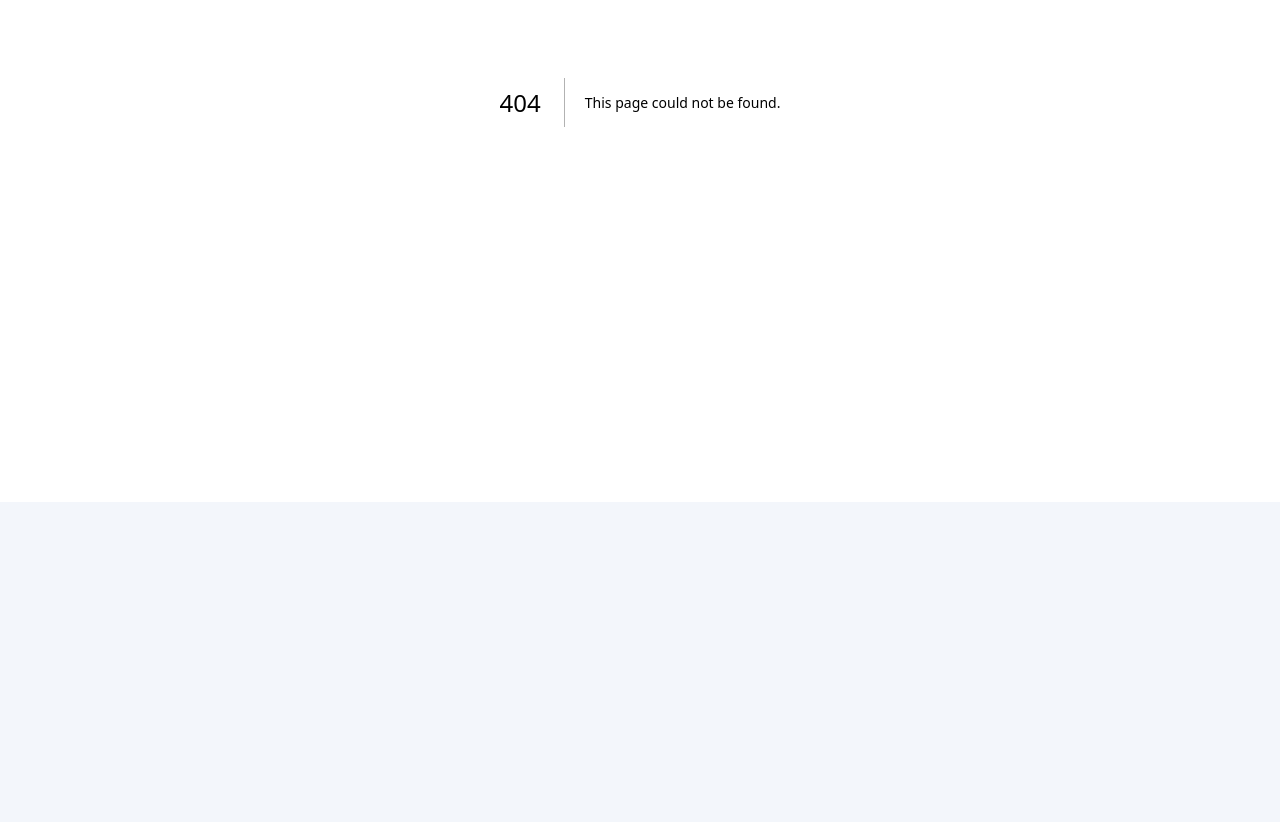
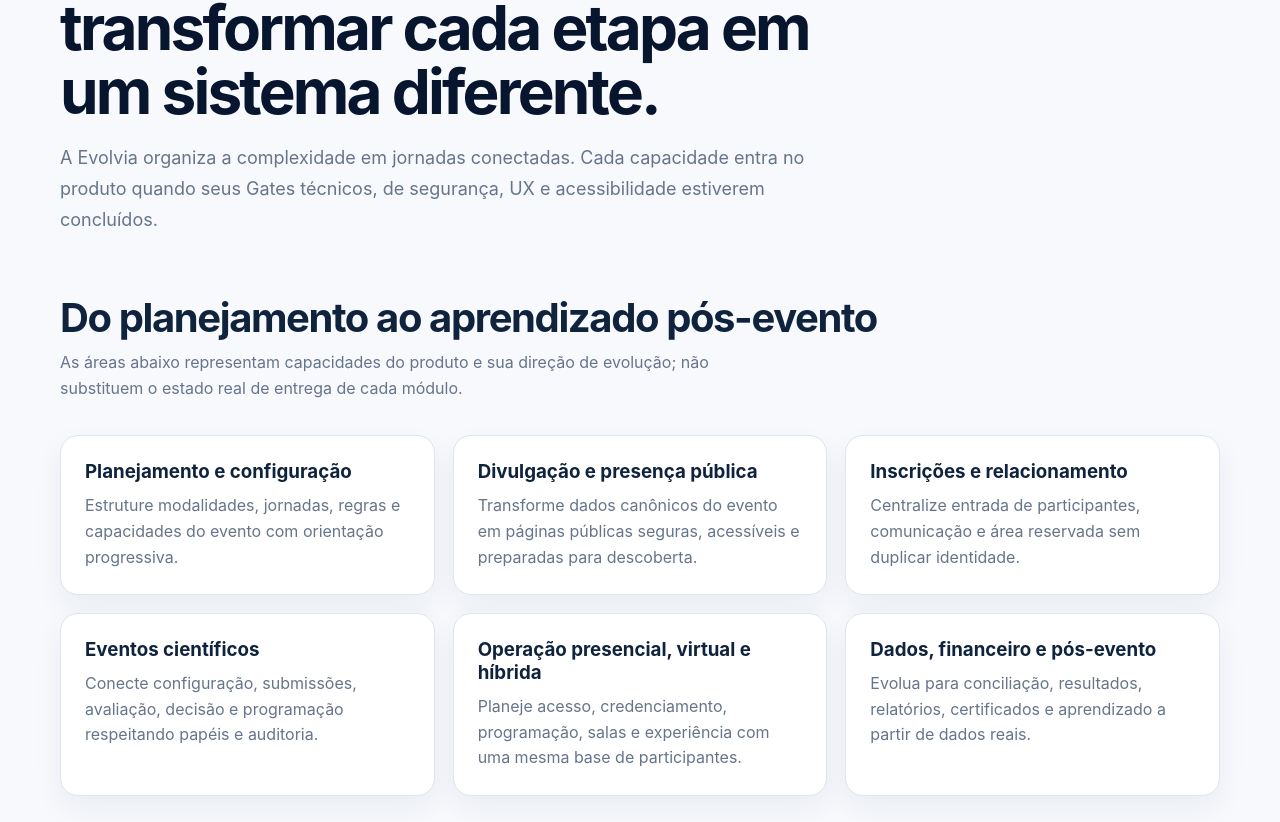
Before and after one commit to evolvia-tecnologia/evolvia-platform, a Next.js app in the folder apps/web/: page /solucoes in a window 1280 px wide. Before the commit this address had no page. Shown: the part 298-1120 px from the top of the page. Before the commit the page ends 800 px from the top, so only its background shows below. Built offline with nearby package versions, Linux system fonts and the light colour scheme.

Commit message:
feat(web): adicionar visão pública de soluções

```diff
--- /dev/null
+++ b/apps/web/app/solucoes/page.tsx
@@ -0,0 +1,33 @@
+import type { Metadata } from 'next';
+import { PublicSiteShell } from '../../components/public-site-shell';
+import styles from '../../components/public-site-shell.module.css';
+
+export const metadata: Metadata = {
+  title: 'Soluções para eventos',
+  description: 'Conheça como a Evolvia conecta planejamento, divulgação, inscrições, ciência, operação e pós-evento.',
+};
+
+const solutionGroups = [
+  ['Planejamento e configuração', 'Estruture modalidades, jornadas, regras e capacidades do evento com orientação progressiva.'],
+  ['Divulgação e presença pública', 'Transforme dados canônicos do evento em páginas públicas seguras, acessíveis e preparadas para descoberta.'],
+  ['Inscrições e relacionamento', 'Centralize entrada de participantes, comunicação e área reservada sem duplicar identidade.'],
+  ['Eventos científicos', 'Conecte configuração, submissões, avaliação, decisão e programação respeitando papéis e auditoria.'],
+  ['Operação presencial, virtual e híbrida', 'Planeje acesso, credenciamento, programação, salas e experiência com uma mesma base de participantes.'],
+  ['Dados, financeiro e pós-evento', 'Evolua para conciliação, resultados, relatórios, certificados e aprendizado a partir de dados reais.'],
+] as const;
+
+export default function SolutionsPage() {
+  return <PublicSiteShell>
+    <div className={styles.page}>
+      <p className={styles.eyebrow}>SOLUÇÕES</p>
+      <h1 className={styles.title}>Tecnologia que acompanha o evento inteiro, sem transformar cada etapa em um sistema diferente.</h1>
+      <p className={styles.lead}>A Evolvia organiza a complexidade em jornadas conectadas. Cada capacidade entra no produto quando seus Gates técnicos, de segurança, UX e acessibilidade estiverem concluídos.</p>
+      <section className={styles.section} aria-labelledby="solucoes-grupos">
+        <div className={styles.sectionHead}><div><h2 id="solucoes-grupos">Do planejamento ao aprendizado pós-evento</h2><p>As áreas abaixo representam capacidades do produto e sua direção de evolução; não substituem o estado real de entrega de cada módulo.</p></div></div>
+        <div className={styles.grid}>
+          {solutionGroups.map(([title, description]) => <article className={styles.card} key={title}><h3>{title}</h3><p>{description}</p></article>)}
+        </div>
+      </section>
+    </div>
+  </PublicSiteShell>;
+}
```
